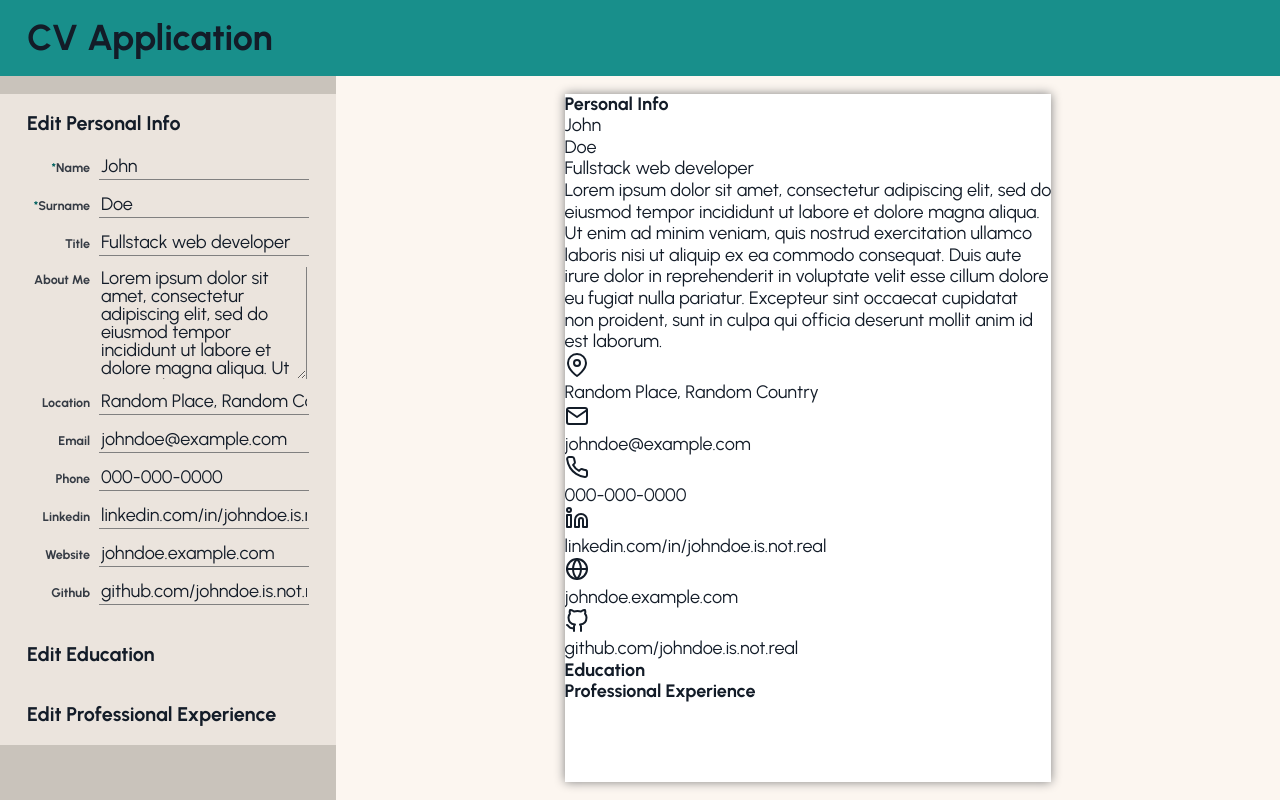
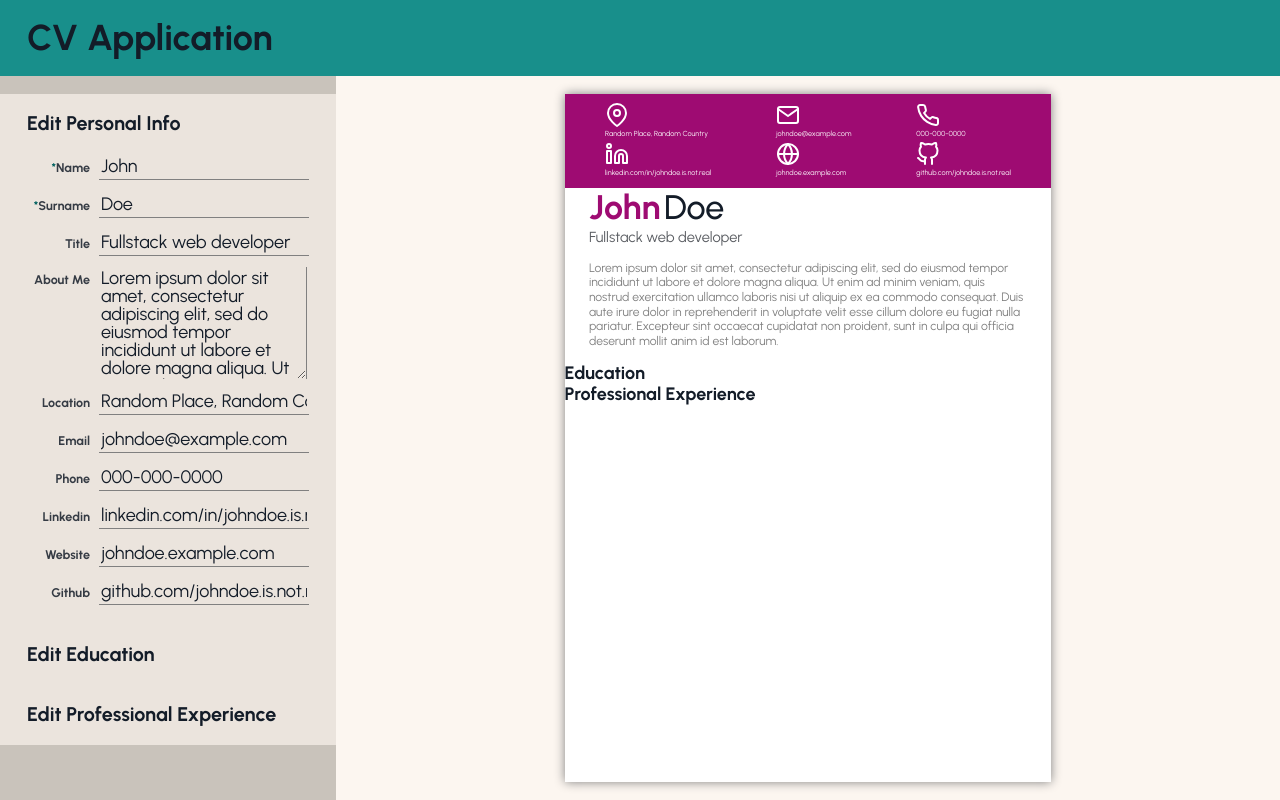
Before and after one commit to frarosset/cv-application, a React (Vite) app: page / in a window 1280 px wide. Built offline with nearby package versions, Linux system fonts and the light colour scheme.

Commit message:
style(PreviewPersonalInfoPanel): add style to PreviewPersonalInfoPanel component

```diff
--- a/src/components/preview/PreviewPersonalInfoPanel.jsx
+++ b/src/components/preview/PreviewPersonalInfoPanel.jsx
@@ -1,5 +1,6 @@
 import Text from "../base/Text.jsx";
 import TextWithIcon from "../base/TextWithIcon.jsx";
+import "../../styles/preview/PreviewPersonalInfoPanel.css";
 
 const textProperties = ["name", "surname", "title", "aboutMe"];
 const textWithIconsProperties = [
--- a/src/styles/preview/PreviewPage.css
+++ b/src/styles/preview/PreviewPage.css
@@ -8,4 +8,6 @@
 
   container-type: inline-size;
   container-name: preview-page;
+
+  color: var(--preview-main-text-color);
 }
--- /dev/null
+++ b/src/styles/preview/PreviewPersonalInfoPanel.css
@@ -0,0 +1,60 @@
+.preview-personal-info-panel {
+  display: grid;
+  grid-template-areas:
+    "contacts contacts contacts contacts"
+    ". name surname ."
+    ". title title ."
+    ". aboutMe aboutMe .";
+  grid-template-columns: var(--preview-page-padding) min-content 1fr var(
+      --preview-page-padding
+    );
+  grid-auto-rows: auto;
+}
+
+.preview-personal-info-panel h3 {
+  display: none;
+}
+
+.preview-personal-info-panel .contact-list {
+  grid-area: contacts;
+
+  background-color: var(--preview-page-accent-color);
+  color: var(--preview-page-white);
+
+  font-size: var(--preview-contacts-fontsize);
+  padding: var(--preview-contacts-padding);
+
+  display: grid;
+  grid-template-columns: repeat(3, max-content);
+  grid-auto-rows: auto;
+  grid-gap: var(--preview-contacts-gap);
+  justify-content: space-around;
+}
+
+.preview-personal-info-panel .text.name {
+  grid-area: name;
+  font-weight: 700;
+  font-size: var(--preview-full-name-fontsize);
+  color: var(--preview-page-accent-color);
+  padding-right: 0.1em;
+}
+
+.preview-personal-info-panel .text.surname {
+  grid-area: surname;
+  font-weight: 500;
+  font-size: var(--preview-full-name-fontsize);
+}
+
+.preview-personal-info-panel .text.title {
+  grid-area: title;
+  font-variant: small-caps;
+  font-size: var(--preview-title-fontsize);
+  color: var(--preview-sub-text-color);
+}
+
+.preview-personal-info-panel .text.aboutMe {
+  grid-area: aboutMe;
+  padding: var(--preview-page-gap) 0;
+  font-size: var(--preview-about-me-fontsize);
+  color: var(--preview-secondary-text-color);
+}
--- a/src/styles/variables.css
+++ b/src/styles/variables.css
@@ -95,6 +95,24 @@
   --preview-page-bg-col: white;
   --a4-ar: 1/1.41421;
   --preview-page-ar: var(--a4-ar);
+  --preview-page-padding: 5cqw;
+  --preview-page-gap: 3cqw;
+
+  --preview-page-accent-color: rgb(158, 11, 114);
+  --preview-page-white: white;
+
+  --preview-main-text-color: var(--col-dark-1);
+  --preview-sub-text-color: var(--col-dark-3);
+  --preview-secondary-text-color: var(--col-dark-4);
+
+  --preview-contacts-padding: 2cqw;
+  --preview-contacts-fontsize: 1.5cqw;
+  --preview-contacts-gap: 0.5em;
+
+  --preview-full-name-fontsize: 7cqw;
+
+  --preview-title-fontsize: 3cqw;
+  --preview-about-me-fontsize: 2.5cqw;
 
   /* --box-radius: max(6px, 0.9vmin); */
 
```
